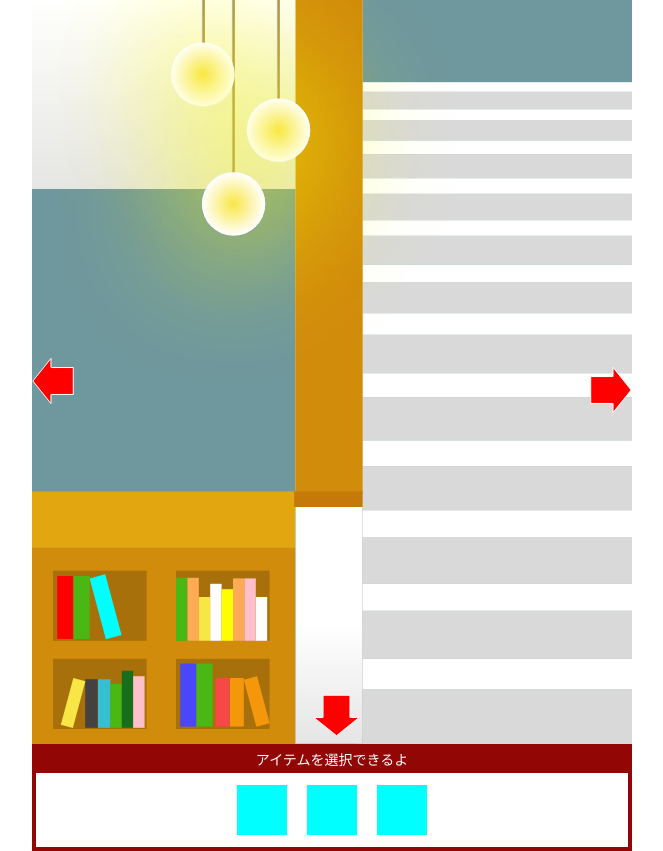
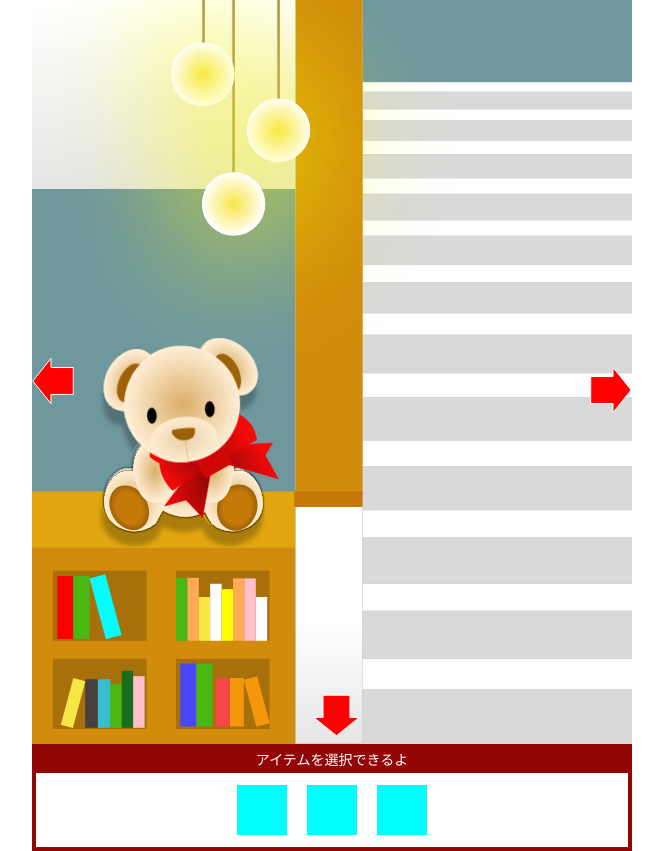
Before and after one commit to marimonon/advent2024_christmas, a React (Vite) app: page / in a window 1280 px wide. Shown: the whole page, without its empty margins (308-971 px from the left). Built offline with nearby package versions, Linux system fonts and the light colour scheme.

Commit message:
くまのcssの追加

```diff
--- a/src/components/Rooms/StepRoom.tsx
+++ b/src/components/Rooms/StepRoom.tsx
@@ -1,10 +1,14 @@
 /** @jsxImportSource @emotion/react */
 import { css } from "@emotion/react"
 import StepRoomBg from "../Images/Step/StepRoomBg"
+import BearRibbonImage from "../Images/Step/BearRibbonImage"
+import BearImage from "../Images/Step/BearImage"
 
 const StepRoom: React.FC = () => {
   return (
     <div>
+      <BearImage css={bearCss} />
+      <BearRibbonImage css={bearRibbonCss} />
       <StepRoomBg css={stepBgCss} />
     </div>
   )
@@ -12,6 +16,24 @@ const StepRoom: React.FC = () => {
 
 export default StepRoom
 
+const bearCss = css`
+  position: absolute;
+  top: 44%;
+  left: 10%;
+  width: 30%;
+  height: auto;
+  z-index: 5;
+`
+
+const bearRibbonCss = css`
+  position: absolute;
+  top: 44%;
+  left: 10%;
+  width: 33%;
+  height: auto;
+  z-index: 6;
+`
+
 const stepBgCss = css`
   width: 100%;
   height: 100%;
```
